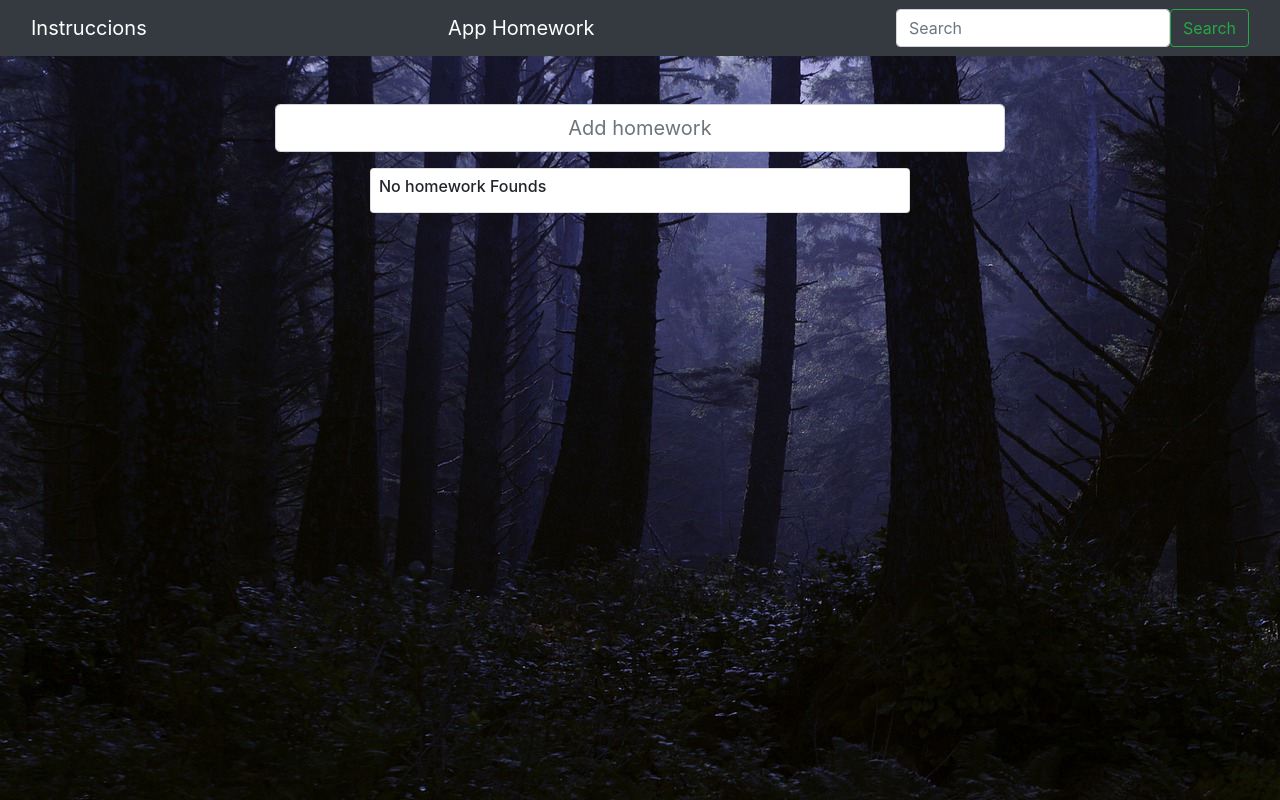
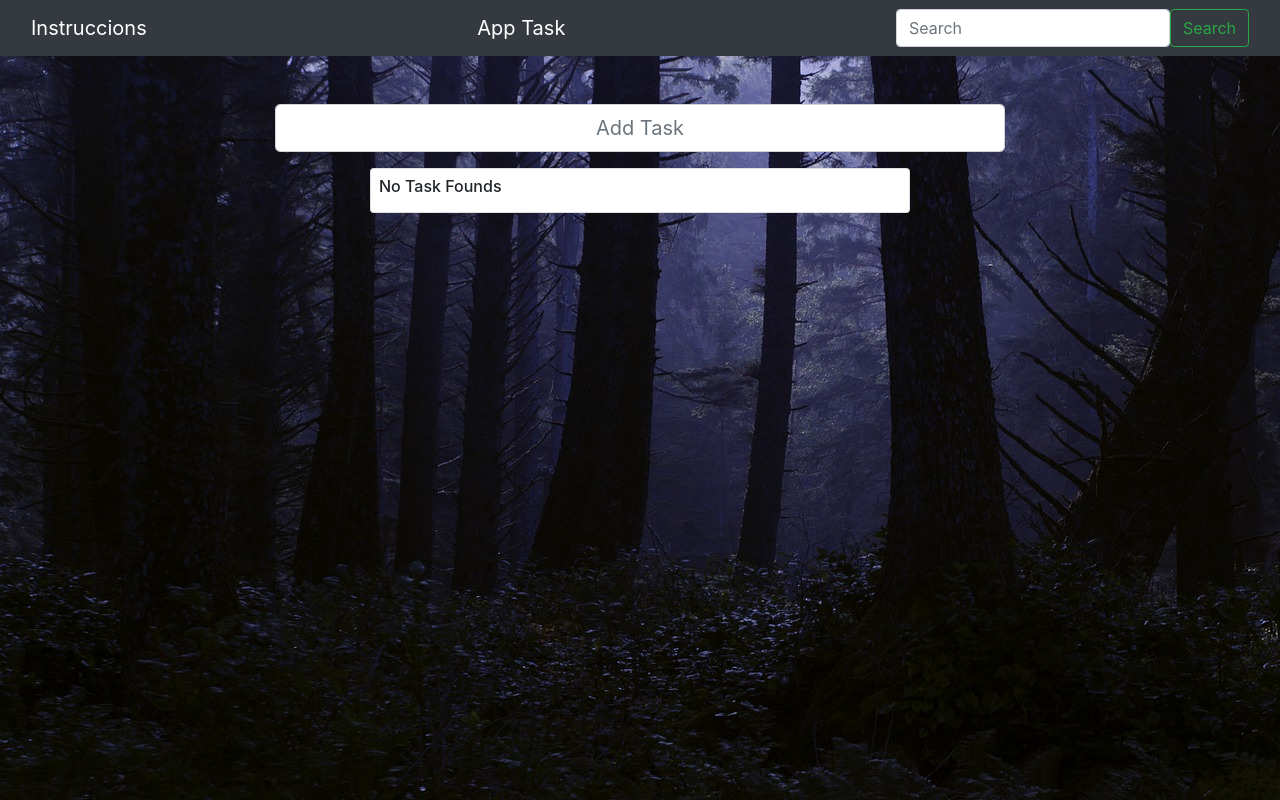
Before and after one commit to BrittoDavid/AppHomework-Angular, an Angular app: page / in a window 1280 px wide. Built offline with nearby package versions, Linux system fonts and the light colour scheme.

Commit message:
Change Homework to Task

```diff
--- a/src/app/components/homework/homework.component.html
+++ b/src/app/components/homework/homework.component.html
@@ -2,22 +2,22 @@
     <div class="row">
 
         <div class="col-lg-8 offset-lg-2">
-            <input type="text" [(ngModel)]="nameHomework" (keyup.enter)="alertHomework()" placeholder="Add homework" class="form-control form-control-lg">
+            <input type="text" [(ngModel)]="nameTask" (keyup.enter)="alertTask()" placeholder="Add Task" class="form-control form-control-lg">
         </div>
         <div *ngIf="number === 0" class="alert alert-danger" role="alert">
             <h6>It can't be empty</h6>
         </div>
         <div class="col-lg-6 offset-lg-3 mt-3">
-            <div *ngIf="listHomework.length === 0" class="card p-2">
-                <h6>No homework Founds</h6>
+            <div *ngIf="listTask.length === 0" class="card p-2">
+                <h6>No Task Founds</h6>
             </div>
             <ul class="list-group">
-                <li *ngFor="let homework of listHomework; let i = index" class="list-group-item d-flex justify-content-between">
-                    <span class="cursor" (click)="updateHomework(i,homework)">
-                        <i [class.text-success]="homework.status" [ngClass]="homework.status ? 'fas fa-check-circle' : 'far fa-circle'"></i>
+                <li *ngFor="let task of listTask; let i = index" class="list-group-item d-flex justify-content-between">
+                    <span class="cursor" (click)="updateTask(i,task)">
+                        <i [class.text-success]="task.status" [ngClass]="task.status ? 'fas fa-check-circle' : 'far fa-circle'"></i>
                     </span>
-                    {{homework.name}}
-                    <span class="cursor text-danger" (click)="deleteHomework(index)" >
+                    {{task.name}}
+                    <span class="cursor text-danger" (click)="deleteTask(index)" >
                         <i class="fas fa-trash-alt"></i>
                     </span>
                 </li>
--- a/src/app/components/homework/homework.component.ts
+++ b/src/app/components/homework/homework.component.ts
@@ -9,8 +9,8 @@ import { Component, OnInit } from '@angular/core';
 export class HomeworkComponent implements OnInit
 {
 
-  listHomework : Homework[] = [];
-  nameHomework = "";
+  listTask : Homework[] = [];
+  nameTask = "";
   number = 1;
 
   constructor() { }
@@ -18,12 +18,12 @@ export class HomeworkComponent implements OnInit
   ngOnInit(): void {
   }
 
-  alertHomework(): void
+  alertTask(): void
   {
     //Validating if the name diferrent to empty
-    if (this.nameHomework != "")
+    if (this.nameTask != "")
     {
-      this.addHomework();
+      this.addTask();
       this.number = 1;
 
     }else
@@ -33,32 +33,32 @@ export class HomeworkComponent implements OnInit
 
   }
 
-  addHomework(): void
+  addTask(): void
   {
     //Create  homework object
     const homework: Homework =
     {
-      name: this.nameHomework,
+      name: this.nameTask,
       status: false
     }
 
     //Adding the homework object to array
-    this.listHomework.push(homework);
+    this.listTask.push(homework);
 
     //Reset form
 
-    this.nameHomework = "";
+    this.nameTask = "";
   }
 
 
-  deleteHomework(index:number): void
+  deleteTask(index:number): void
   {
-    this.listHomework.splice(index,1);
+    this.listTask.splice(index,1);
   }
 
-  updateHomework(index:number, homework: Homework): void
+  updateTask(index:number, homework: Homework): void
   {
-    this.listHomework[index].status = !homework.status;
+    this.listTask[index].status = !homework.status;
   }
 
 }
--- a/src/app/components/navbar/navbar.component.html
+++ b/src/app/components/navbar/navbar.component.html
@@ -1,7 +1,7 @@
 <nav class="navbar navbar-dark bg-dark">
   <div class="container-fluid">
     <a class="navbar-brand">Instruccions</a>
-    <a class="navbar-brand">App Homework</a>
+    <a class="navbar-brand">App Task</a>
     <form class="d-flex">
       <input class="form-control me-2" type="search" placeholder="Search" aria-label="Search">
       <button class="btn btn-outline-success" type="submit">Search</button>
```
Also changed, not shown: 1 other file (tests, documents, lock files or other folders).
